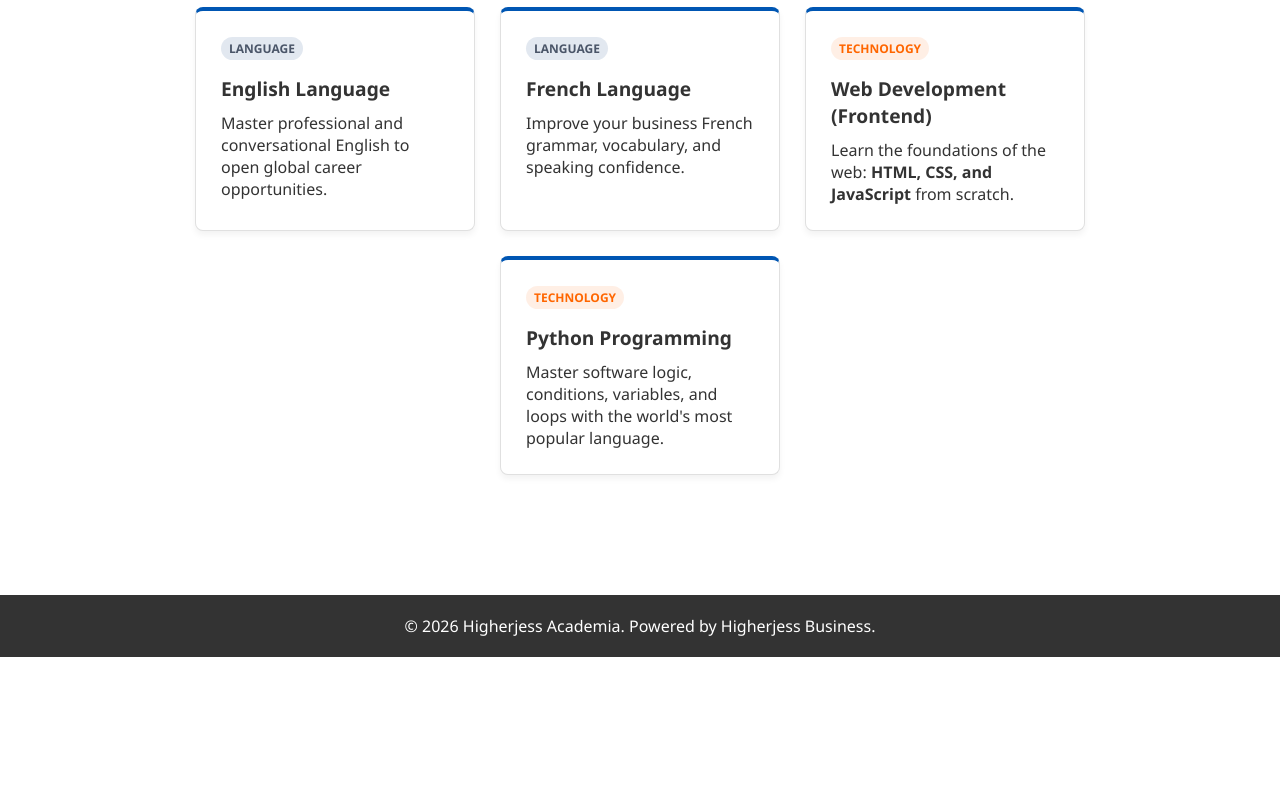
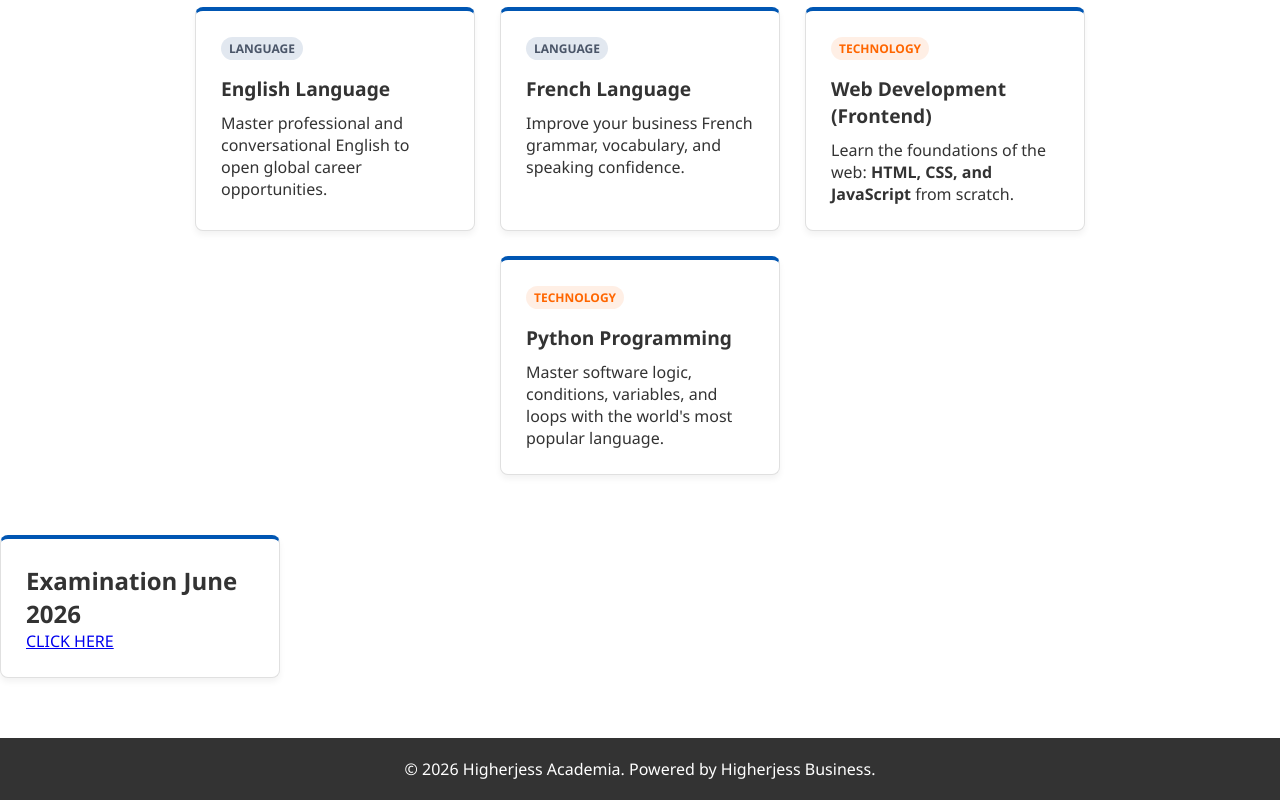
Before and after one commit to jess-tech-dev/h-academia, a plain HTML site: page index.html in a window 1280 px wide. Shown: the part 407-1207 px from the top of the page. Before the commit the page ends 1064 px from the top, so only its background shows below. Drawn offline with Linux system fonts and the light colour scheme.

Commit message:
Update index.html
Adding a file

```diff
--- a/index.html
+++ b/index.html
@@ -60,6 +60,12 @@
             </div>
         </div>
     </section>
+    <section>
+        <div class="course-card">
+            <h1>Examination June 2026</h1>
+            <a href="examination_higherjess.html">CLICK HERE</a>
+        </div>
+    </section>
 
     <footer>
         <p>&copy; 2026 Higherjess Academia. Powered by Higherjess Business.</p>
```
